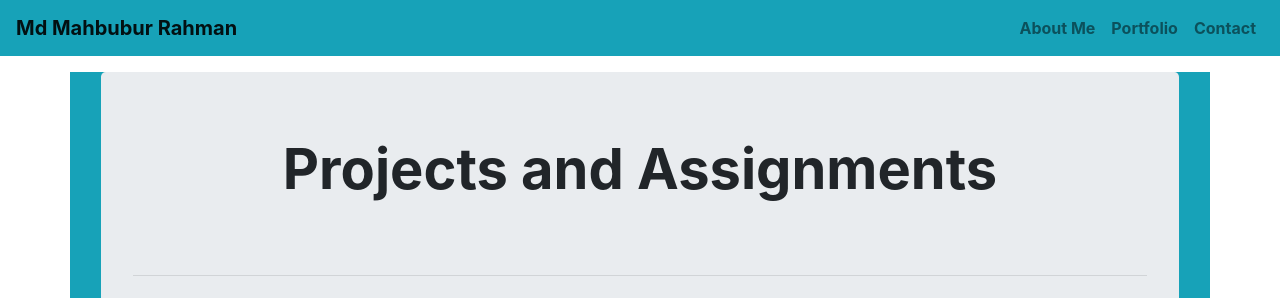
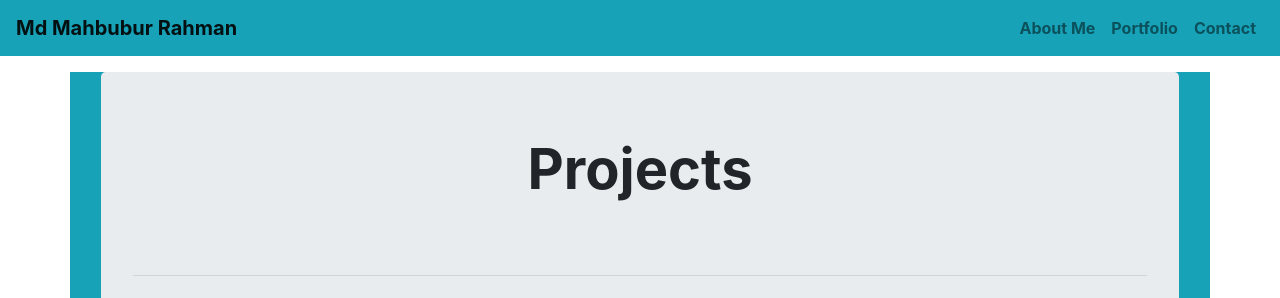
Before and after one commit to mahbub798/08_Updated_Portfolio_Page_MR, a plain HTML site: page portfolio.html in a window 1280 px wide. Shown: the top 298 px of the page. Drawn offline with nearby package versions, Linux system fonts and the light colour scheme.

Commit message:
project info update

```diff
--- a/portfolio.html
+++ b/portfolio.html
@@ -30,7 +30,7 @@
 <div class="container bg-info">
   <main>
     <div class="m-3 jumbotron">
-      <h1 class="display-4 text-center pb-5 font-weight-bold" >Projects and Assignments</h1>
+      <h1 class="display-4 text-center pb-5 font-weight-bold" >Projects</h1>
       <hr class="my-4">
       <div>
           <div class="m-4 card">
```
